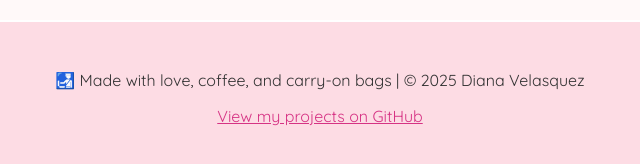
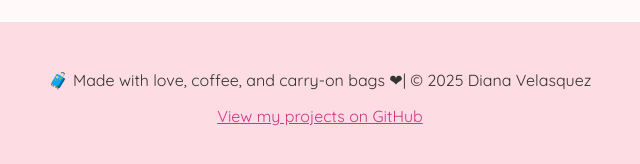
Before and after one commit to dvelasquez124/sturdy-couscous, a plain HTML site: page index.html in a window 1280 px wide. Shown: the part 2572-2736 px from the top of the page, 320-960 px from the left. Drawn offline with nearby package versions, Linux system fonts and the light colour scheme.

Commit message:
Updating footer

```diff
--- a/index.html
+++ b/index.html
@@ -85,8 +85,8 @@
   </main>
 
   <footer>
-    <p>🛃 Made with love, coffee, and carry-on bags | &copy; 2025 Diana Velasquez</p>
-    <p><a href="https://github.com/dvelasquez124" target="_blank">View my projects on GitHub</a></p>
+      <p>🧳 Made with love, coffee, and carry-on bags &#10084;| &copy; 2025 Diana Velasquez</p>
+      <p><a href="https://github.com/dvelasquez124" target="_blank">View my projects on GitHub</a></p>
   </footer>
 </body>
 
```
